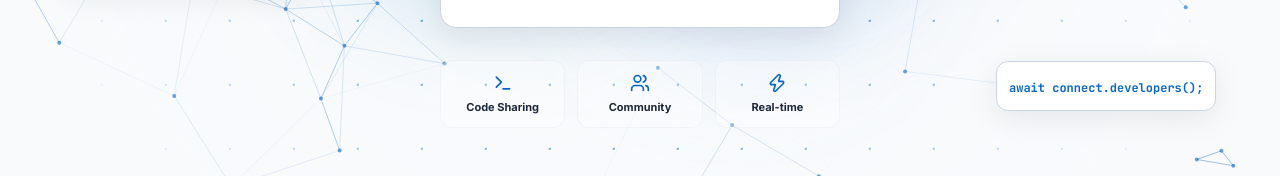
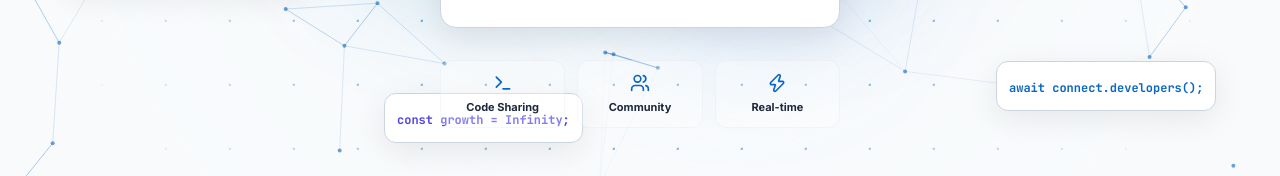
Before and after one commit to seshaa26/Full-Stack-Dev-projects, a React (Vite) app in the folder client/: page /login in a window 1280 px wide. Shown: the part 593-769 px from the top of the page. Built offline with nearby package versions, Linux system fonts and the light colour scheme; no server answers.

Commit message:
style: reduce spider web particles to 70, add 'growth = Infinity' floating card

```diff
--- a/client/src/pages/LoginPage.tsx
+++ b/client/src/pages/LoginPage.tsx
@@ -29,7 +29,7 @@ const LoginPage: React.FC = () => {
 
       {/* Spider Web Animation */}
       <div className="absolute inset-0 z-0">
-        <SpiderWeb particleCount={90} lineDistance={140} />
+        <SpiderWeb particleCount={70} lineDistance={140} />
       </div>
 
       {/* Floating Code Decorations */}
@@ -62,6 +62,11 @@ const LoginPage: React.FC = () => {
       <div className="absolute top-1/2 left-8 glass-card p-3 rounded-xl animate-float hidden xl:block" style={{ animationDelay: '6s' }}>
         <code className="text-xs font-mono text-teal-600 font-bold">
           import {'{ magic }'} from 'devxgen';
+        </code>
+      </div>
+      <div className="absolute bottom-16 left-[30%] glass-card p-3 rounded-xl animate-float hidden lg:block" style={{ animationDelay: '4s' }}>
+        <code className="text-xs font-mono text-indigo-600 font-bold">
+          const growth = Infinity;
         </code>
       </div>
 
```
